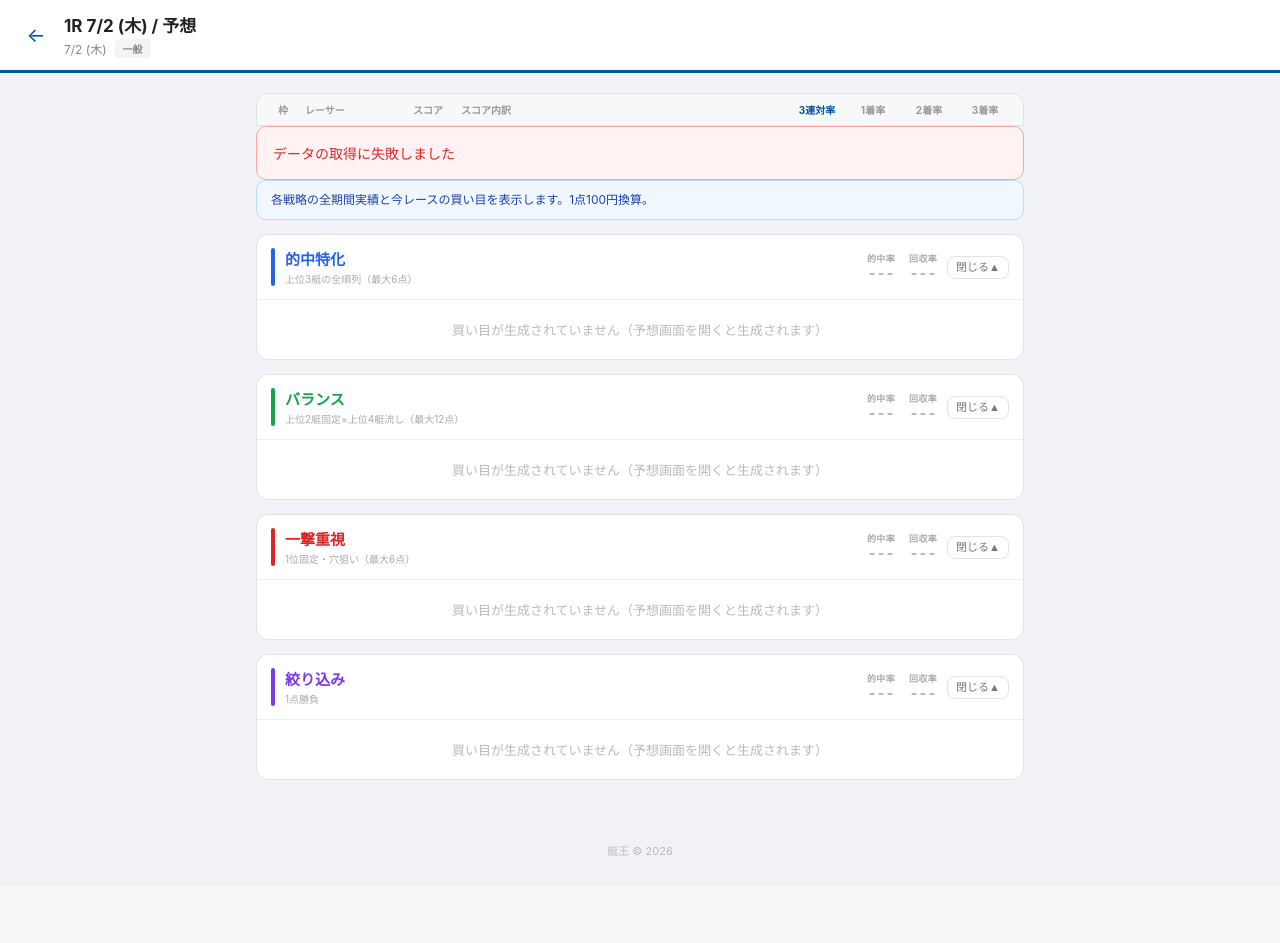
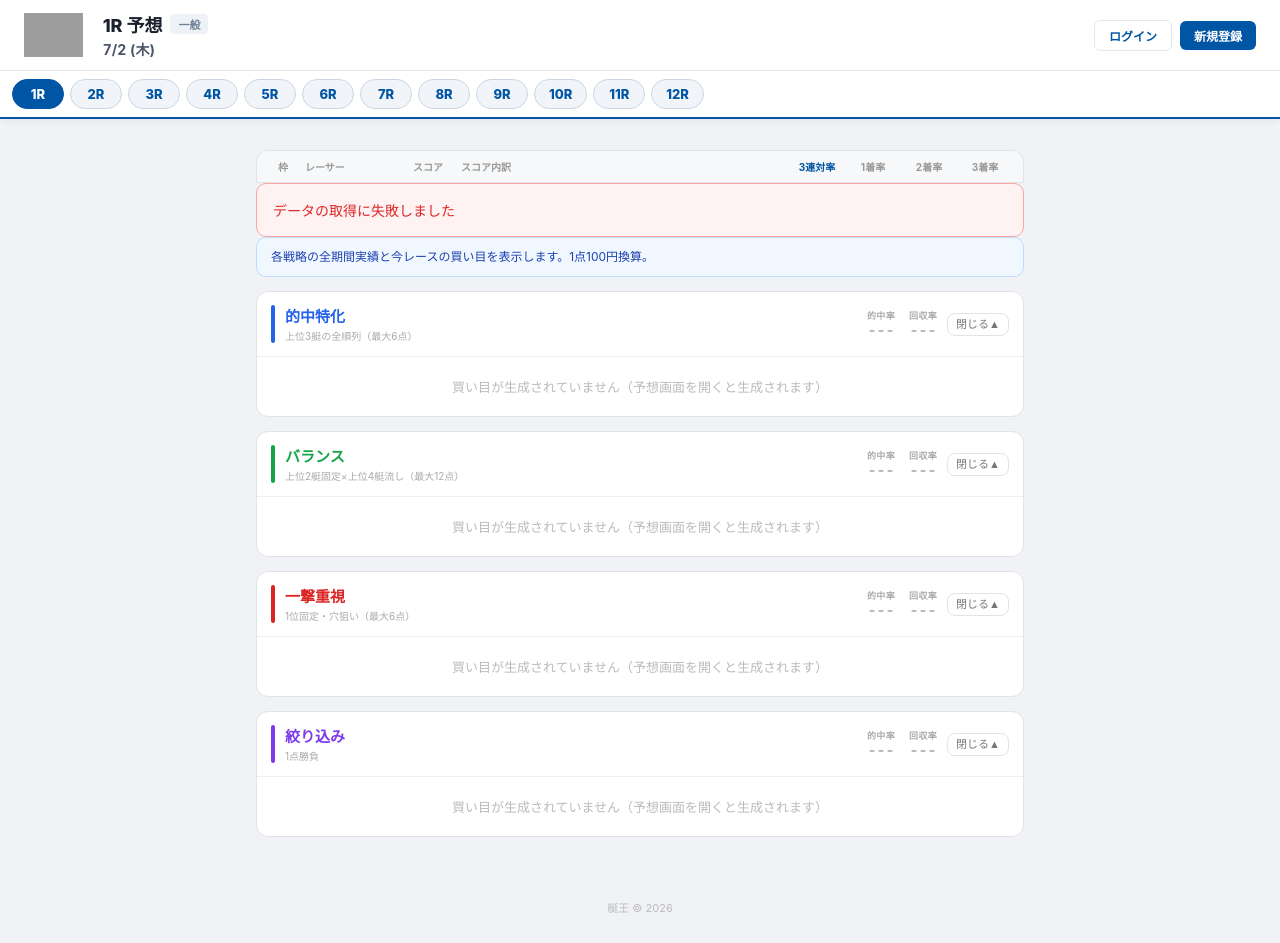
Before and after one commit to faeabhgafaafae/teiou, a PHP site: page /ai-predict.php in a window 1280 px wide. Before the commit the page ends 856 px from the top, so only its background shows below. Run offline with PHP 8.4, Linux system fonts and the light colour scheme; grey boxes are pictures that could not be loaded.

Commit message:
refactor: ai-predict.phpのヘッダーをraces.htmlと同じデザインに統一
固定表示ヘッダー(ロゴ+会場名+等級バッジ+日付+ログイン/新規登録)と、
ヘッダー下に固定されるR数クイックナビ(race-nav-sticky)をraces.htmlから移植。
従来の戻るボタン単体は廃止し、ロゴクリックでindex.phpに戻る動線に統一。

```diff
--- a/ai-predict.php
+++ b/ai-predict.php
@@ -6,20 +6,72 @@
 <title>艇王 - 予想</title>
 <style>
 * { margin: 0; padding: 0; box-sizing: border-box; }
-body { font-family: -apple-system, 'Hiragino Sans', 'Meiryo', sans-serif; background: #f0f2f5; color: #333; min-height: 100vh; }
-header { background: #fff; border-bottom: 3px solid #0055a4; padding: 12px 20px; display: flex; align-items: center; gap: 14px; justify-content: space-between; }
-.header-left { display: flex; align-items: center; gap: 12px; }
-.back-btn { color: #0055a4; text-decoration: none; font-size: 20px; line-height: 1; width: 32px; height: 32px; display: flex; align-items: center; justify-content: center; border-radius: 8px; transition: background 0.15s; }
-.back-btn:hover { background: #e8f0fd; }
-.header-info h1 { font-size: 17px; font-weight: 700; color: #222; }
-.header-meta { display: flex; align-items: center; gap: 8px; margin-top: 2px; }
-.header-meta .date { font-size: 12px; color: #888; }
-.grade-badge { font-size: 10px; font-weight: 700; padding: 2px 8px; border-radius: 3px; }
-.grade-sg { background: #fff3cd; color: #b8860b; }
-.grade-g1 { background: #fee2e2; color: #c0392b; }
-.grade-g2 { background: #dbeafe; color: #2563eb; }
-.grade-g3 { background: #d1fae5; color: #16a34a; }
-.grade-ippan { background: #f3f4f6; color: #888; }
+body { font-family: -apple-system, 'Hiragino Sans', 'Meiryo', sans-serif; background: #f0f2f5; color: #333; min-height: 100vh; padding-top: 130px; /* ヘッダーとナビの高さ分余白を追加 */ }
+
+/* --- ヘッダー全体を上部に固定 --- */
+header { background: #fff; border-bottom: 1px solid #e2e8f0; padding: 12px 24px; display: flex; align-items: center; justify-content: space-between; gap: 16px; position: fixed; top: 0; left: 0; width: 100%; z-index: 1000; height: 71px; /* ヘッダーの高さを固定 */ }
+
+/* 左：ロゴ ＆ レース場情報エリア */
+.header-left { display: flex; align-items: center; gap: 20px; }
+.logo img { height: 44px; width: auto; display: block; cursor: pointer; }
+
+.header-venue-info { display: flex; flex-direction: column; }
+.header-venue-row { display: flex; align-items: center; gap: 8px; margin-bottom: 2px; }
+.header-page-title { font-size: 18px; font-weight: 800; color: #1a202c; }
+.gh-badge { font-size: 11px; font-weight: 700; padding: 2px 8px; border-radius: 4px; text-transform: uppercase; }
+.header-main-date { font-size: 14px; color: #4a5568; font-weight: 700; font-variant-numeric: tabular-nums; }
+
+/* 右：ログイン・新規登録ボタン */
+.header-right { display: flex; align-items: center; gap: 16px; }
+.header-auth { display: flex; align-items: center; gap: 8px; }
+.auth-link { font-size: 12px; color: #0055a4; text-decoration: none; font-weight: 600; padding: 6px 14px; border-radius: 6px; border: 1px solid #e2e8f0; background: #fff; transition: background 0.2s; }
+.auth-link:hover { background: #f8fafc; }
+.auth-link.register { background: #0055a4; color: #fff; border: none; }
+.auth-link.register:hover { background: #004488; }
+
+/* グレード badge カラーマスタ */
+.grade-sg { background: #fed7d7; color: #e53e3e; }
+.grade-g1 { background: #feebc8; color: #dd6b20; }
+.grade-g2 { background: #ebf8ff; color: #2b6cb0; }
+.grade-g3 { background: #e6fffa; color: #319795; }
+.grade-ippan { background: #edf2f7; color: #718096; }
+
+/* --- R数クイックナビ --- */
+.race-nav-sticky {
+  position: fixed;
+  top: 71px; /* ヘッダーの下に配置 */
+  left: 0;
+  width: 100%;
+  background: #ffffff;
+  z-index: 1000;
+  border-bottom: 2px solid #0055a4;
+  padding: 8px 12px;
+  overflow-x: auto;
+  white-space: nowrap;
+  display: flex;
+  gap: 6px;
+  box-shadow: 0 4px 6px -1px rgba(0,0,0,0.05);
+}
+.race-nav-sticky::-webkit-scrollbar { display: none; }
+
+.race-nav-btn {
+  background: #f1f5f9;
+  border: 1px solid #cbd5e1;
+  color: #0055a4;
+  font-weight: 800;
+  padding: 6px 14px;
+  border-radius: 20px;
+  font-size: 13px;
+  cursor: pointer;
+  min-width: 52px;
+  text-align: center;
+  transition: all 0.15s ease;
+  text-decoration: none;
+  display: inline-block;
+}
+.race-nav-btn:hover { background: #0055a4; color: #ffffff; border-color: #0055a4; }
+.race-nav-btn.active { background: #0055a4; color: #ffffff; border-color: #0055a4; }
+
 .container { max-width: 800px; margin: 0 auto; padding: 20px 16px; }
 .loading { text-align: center; padding: 60px 20px; color: #999; }
 .loading-spinner { width: 32px; height: 32px; border: 3px solid #e0e3e8; border-top-color: #0055a4; border-radius: 50%; animation: spin 0.8s linear infinite; margin: 0 auto 12px; }
@@ -193,6 +245,16 @@ footer { text-align: center; padding: 28px 16px; color: #bbb; font-size: 11px; }
 .show-all-btn { display: block; width: 100%; padding: 11px 16px; border: none; border-top: 1px solid #ebebeb; background: #fafbfc; font-size: 13px; font-weight: 600; color: #0055a4; cursor: pointer; text-align: center; }
 .show-all-btn:hover { background: #eff6ff; }
 
+@media (max-width: 820px) {
+  header { padding: 12px 16px; height: 110px; /* タブレットサイズは高さを変更 */ flex-direction: column; }
+  .header-left { gap: 12px; }
+  .logo img { height: 36px; }
+  .header-page-title { font-size: 15px; }
+  .header-main-date { font-size: 12px; }
+  .race-nav-sticky { top: 110px; }
+  body { padding-top: 170px; }
+}
+
 @media (max-width: 480px) {
   .strat-stats-wrap { gap: 10px; }
   .strat-stat-val { font-size: 13px; }
@@ -201,6 +263,11 @@ footer { text-align: center; padding: 28px 16px; color: #bbb; font-size: 11px; }
 }
 
 @media (max-width: 600px) {
+  header { flex-wrap: wrap; justify-content: space-between; padding: 10px 12px; gap: 8px; }
+  .header-left { width: auto; order: 1; }
+  .header-right { width: auto; order: 2; gap: 8px; }
+  .header-venue-info { flex-direction: row; align-items: center; width: 100%; order: 3; padding-top: 4px; border-top: 1px dashed #e2e8f0; justify-content: center; gap: 8px; }
+  .race-nav-btn { min-width: 44px; padding: 6px 10px; font-size: 12px; }
   .race-bar { flex-direction: column; align-items: flex-start; }
   .race-bar-right { width: 100%; }
   .nav-btn { flex: 1; text-align: center; }
@@ -218,7 +285,6 @@ footer { text-align: center; padding: 28px 16px; color: #bbb; font-size: 11px; }
   .pred-detail { padding: 0 10px 10px 10px; }
   .score-detail-label { width: 60px; font-size: 11px; }
   .score-detail-value { width: 80px; font-size: 11px; }
-  .header-info h1 { font-size: 15px; }
 }
 </style>
 </head>
@@ -226,16 +292,27 @@ footer { text-align: center; padding: 28px 16px; color: #bbb; font-size: 11px; }
 
 <header>
   <div class="header-left">
-    <a class="back-btn" id="backBtn" href="index.php">&larr;</a>
-    <div class="header-info">
-      <h1 id="pageTitle">予想</h1>
-      <div class="header-meta">
-        <span class="date" id="pageDate"></span>
-        <span class="grade-badge" id="pageBadge"></span>
+    <div class="logo" id="headerLogo" onclick="location.href='index.php'">
+      <img src="艇王.jpg" alt="艇王 BOATRACE ROYAL">
+    </div>
+    <div class="header-venue-info">
+      <div class="header-venue-row">
+        <h1 id="pageTitle" class="header-page-title"></h1>
+        <span id="pageBadge" style="display: none;"></span>
       </div>
+      <div class="header-main-date" id="pageDate">--/-- (-)</div>
+    </div>
+  </div>
+
+  <div class="header-right">
+    <div class="header-auth" id="headerAuth">
+      <a class="auth-link" href="login.html">ログイン</a>
+      <a class="auth-link register" href="register.html">新規登録</a>
     </div>
   </div>
 </header>
+
+<div id="raceTopNav" class="race-nav-sticky" style="display: none;"></div>
 
 <div class="container">
   <div class="race-bar" id="raceBar" style="display:none">
@@ -316,15 +393,15 @@ var vg = VENUE_GRADES[venue] || '一般';
 function fmtDate(ds) { var d = new Date(ds + 'T00:00:00'); var w = ['日','月','火','水','木','金','土']; return (d.getMonth()+1) + '/' + d.getDate() + ' (' + w[d.getDay()] + ')'; }
 function formatName(n) { return n.replace(/[\s　]+/g, ' ').trim(); }
 
-document.getElementById('pageTitle').textContent = raceNo + 'R ' + venue + ' ' + fmtDate(date) + ' / 予想';
+document.getElementById('pageTitle').textContent = venue + ' ' + raceNo + 'R 予想';
 document.title = '艇王 - ' + venue + ' ' + raceNo + 'R 予想';
 var badge = document.getElementById('pageBadge');
 badge.textContent = vg;
-badge.className = 'grade-badge ' + (GRADE_CLASSES[vg] || 'grade-ippan');
+badge.className = 'gh-badge ' + (GRADE_CLASSES[vg] || 'grade-ippan');
+badge.style.display = 'inline-block';
 document.getElementById('pageDate').textContent = fmtDate(date);
 
 var baseQ = 'venue=' + encodeURIComponent(venue) + '&date=' + date;
-document.getElementById('backBtn').href = 'races.html?' + baseQ;
 document.getElementById('btnRacelist').href = 'racelist.php?' + baseQ + '&race_no=' + raceNo;
 document.getElementById('btnPredict').href = 'predict.html?' + baseQ + '&race_no=' + raceNo;
 
@@ -334,6 +411,16 @@ document.getElementById('btnPrev').href = 'ai-predict.php?' + baseQ + '&race_no=
 document.getElementById('btnNext').href = 'ai-predict.php?' + baseQ + '&race_no=' + nextNo;
 if (raceNo <= 1) document.getElementById('btnPrev').style.visibility = 'hidden';
 if (raceNo >= 12) document.getElementById('btnNext').style.visibility = 'hidden';
+
+var raceNav = document.getElementById('raceTopNav');
+raceNav.style.display = 'flex';
+for (var rn = 1; rn <= 12; rn++) {
+  var navBtn = document.createElement('a');
+  navBtn.className = 'race-nav-btn' + (rn === raceNo ? ' active' : '');
+  navBtn.href = 'ai-predict.php?' + baseQ + '&race_no=' + rn;
+  navBtn.textContent = rn + 'R';
+  raceNav.appendChild(navBtn);
+}
 
 var rateRefs = {};
 var renderedPlayers = [];
```
